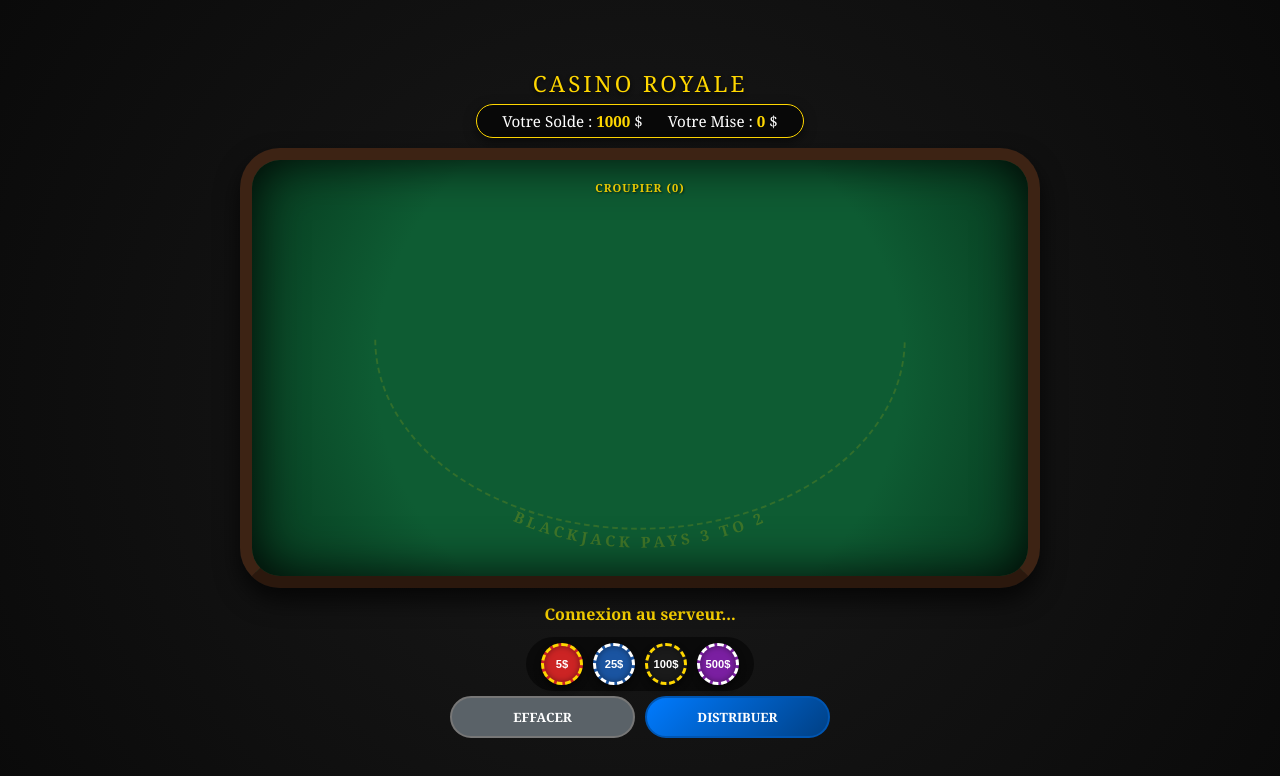
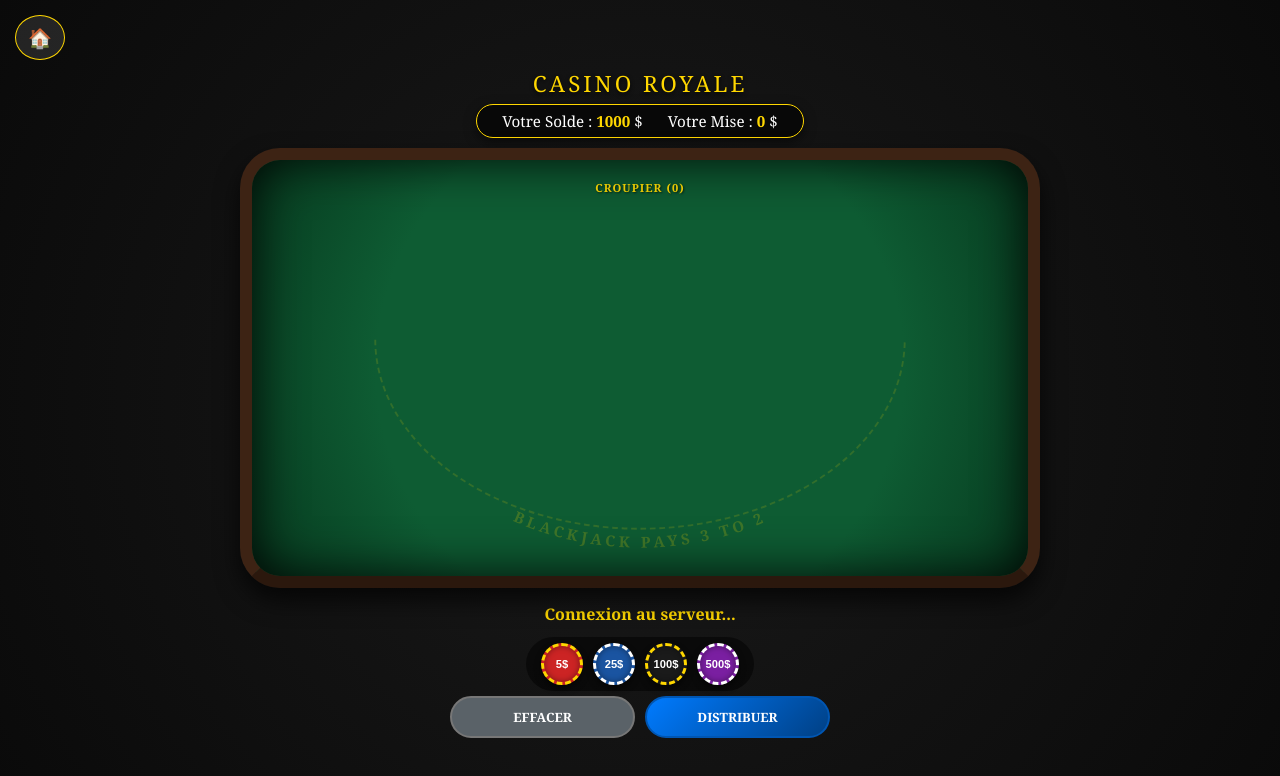
Before and after one commit to cylienlison-dev/blackjack, a website: page multi.html in a window 1280 px wide. Drawn offline with nearby package versions, Linux system fonts and the light colour scheme; no server answers.

Commit message:
Update multi.html

```diff
--- a/multi.html
+++ b/multi.html
@@ -8,6 +8,8 @@
     <style>
         * { box-sizing: border-box; margin: 0; padding: 0; font-family: 'Georgia', serif; }
         body { background: radial-gradient(circle, #1a1a1a 0%, #0a0a0a 100%); color: white; display: flex; flex-direction: column; align-items: center; justify-content: center; min-height: 100vh; padding: 10px; overflow-x: hidden; }
+        .home-btn { position: absolute; top: 15px; left: 15px; background: rgba(255, 255, 255, 0.1); color: white; padding: 8px 12px; border-radius: 50%; text-decoration: none; font-size: 1.2rem; border: 1px solid #ffd700; z-index: 10; transition: 0.3s; }
+        .home-btn:hover { background: rgba(255, 255, 255, 0.2); }
         h1 { margin: 5px 0; font-size: 1.4rem; color: #ffd700; text-shadow: 0px 2px 4px rgba(0,0,0,0.8); text-align: center; font-weight: normal; letter-spacing: 3px; }
         .bank-info { display: flex; gap: 25px; margin-bottom: 10px; font-size: 0.95rem; background: rgba(0,0,0,0.6); padding: 6px 25px; border-radius: 30px; border: 1px solid #ffd700; box-shadow: 0 4px 12px rgba(0,0,0,0.5); }
         .bank-info span { color: #ffd700; font-weight: bold; }
@@ -41,6 +43,7 @@
     </style>
 </head>
 <body>
+    <a href="index.html" class="home-btn">🏠</a>
     <h1>CASINO ROYALE</h1>
     <div class="bank-info">
         <div>Votre Solde : <span id="balance-val">1000</span> $</div>
@@ -71,7 +74,6 @@
                 pSpot.innerHTML = `<div class="zone-title">${isMe ? 'Moi' : p.name}</div><div class="score">${p.score}</div><div class="player-bet-spot">${isMe ? (p.bet > 0 ? p.bet + '$' : 'Mise') : '***'}</div>`;
                 pSpot.insertBefore(cardsFlex, pSpot.children[1]); playersBox.appendChild(pSpot);
             });
-            // Gestion boutons...
             if (state.status === 'betting') { document.getElementById('controls-container').innerHTML = `<button id="btn-clear" onclick="clearBet()">Effacer</button><button id="btn-deal" onclick="startRound()">Distribuer</button>`; }
             else if (state.status === 'playing') { document.getElementById('controls-container').innerHTML = (state.players[myId]?.status === 'playing') ? `<button id="btn-hit" onclick="hit()">Tirer</button><button id="btn-stand" onclick="stand()">Rester</button>` : ''; }
             else { document.getElementById('controls-container').innerHTML = ''; }
```
